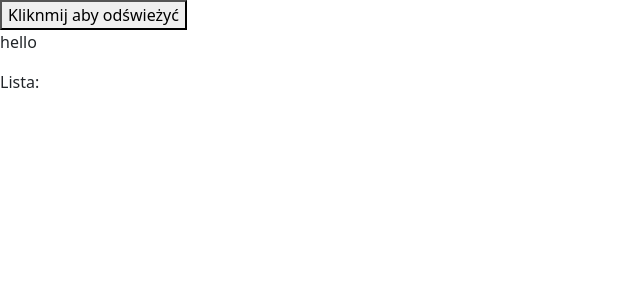
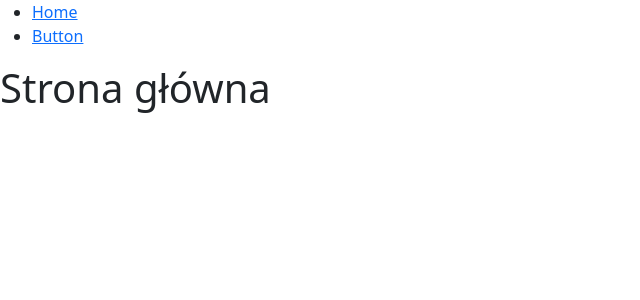
Before and after one commit to mateu52/excecise-project, a React (Create React App) app: page / in a window 1280 px wide. Shown: the top 300 px of the page, without its empty margins (0-640 px from the left). Built offline with nearby package versions, Linux system fonts and the light colour scheme.

Commit message:
route user page

```diff
--- a/package.json
+++ b/package.json
@@ -12,7 +12,8 @@
     "react-bootstrap": "^2.5.0",
     "react-dom": "^18.2.0",
     "react-redux": "^8.0.4",
-    "react-scripts": "^2.1.3",
+    "react-router-dom": "^6.4.2",
+    "react-scripts": "^5.0.1",
     "redux": "^4.2.0",
     "redux-thunk": "^2.4.1",
     "web-vitals": "^2.1.4"
--- a/src/App.js
+++ b/src/App.js
@@ -2,13 +2,33 @@ import './';
 import 'bootstrap/dist/css/bootstrap.min.css';
 import './App.css';
 import React from 'react';
+import Home from './components/home';
 import Btn from './components/refreshbutton/btn';
+import { BrowserRouter as Router, Routes, Route, Link } from 'react-router-dom';
+import Userinfo from './components/refreshbutton/userinfo';
+
 
 function App() {
   return (
-    <>
-        <Btn />
-    </>
+    <Router>
+      <div>
+        <nav>
+          <ul>
+            <li>
+              <Link to='/'>Home</Link>
+            </li>
+            <li>
+              <Link to='/buttonusers'>Button</Link>
+            </li>
+          </ul>
+        </nav>
+        <Routes>
+          <Route path='/' element={<Home />} />
+          <Route path='/buttonusers/:userId' element={<Userinfo />} />
+          <Route path='/buttonusers' element={<Btn />} />
+        </Routes>
+      </div>
+    </Router>
   );
 }
 
--- /dev/null
+++ b/src/components/home.js
@@ -0,0 +1,12 @@
+import React from 'react';
+
+
+function Home() {
+  return (
+    <div>
+        <h1>Strona główna</h1>
+    </div>
+  )
+}
+
+export default Home;
--- a/src/components/refreshbutton/btn.js
+++ b/src/components/refreshbutton/btn.js
@@ -2,6 +2,7 @@ import React from "react";
 import Usersview from "./userview";
 import { connect } from 'react-redux'
 import { fetchUsers } from '../redux'
+import { Link } from 'react-router-dom';
 
 function Btn({users, fetchUsers }){
 
@@ -10,7 +11,18 @@ function Btn({users, fetchUsers }){
         <>
         <button onClick={fetchUsers}> Kliknmij aby odświeżyć</button>
         <p>hello</p>
-        <Usersview dane={users} />
+
+        {users && users.map((user) => (
+            <div key={user.login.uuid}>
+                <Link to={`/buttonusers/${user.login.username}`} >
+                    <Usersview
+                        name={user.name.first}
+                        lastName={user.name.last}
+                    />
+                </Link>
+            </div>
+        ))}
+
         </>
     )
 }
--- /dev/null
+++ b/src/components/refreshbutton/userinfo.js
@@ -0,0 +1,33 @@
+import React from "react";
+import { connect } from 'react-redux'
+import { useParams } from "react-router-dom";
+import { fetchUsers } from '../redux'
+
+function UserInfo({ users }){
+    const { userId } = useParams();
+    const { name } = users.find((users) => users.login.username === userId );
+    console.log({name})
+    console.log({users})
+    return(
+        <>
+            <div>
+            <p>Imię: {name.first} </p>
+            <p>Nazwisko: {name.last}</p>
+
+        </div>
+        </>
+    )
+}
+
+
+
+
+const mapStateToProps = state => ({
+    users: state.users.users
+})
+const mapDispatchToProps = dispatch => ({
+    fetchUsers: () => dispatch(fetchUsers())
+})
+
+export default connect(mapStateToProps, mapDispatchToProps)(UserInfo);
+//Dispatch stanu i funkcji fetch-ującej
--- a/src/components/refreshbutton/userview.js
+++ b/src/components/refreshbutton/userview.js
@@ -1,14 +1,9 @@
 import React from "react";
 
-function Usersview(dane){
-    console.log(dane.dane);
+function Usersview(props){
     return(
         <div>
-            <p>Lista: </p>
-            {dane.dane && dane.dane.map((user) => {
-                return <p>{user.name.first }, {user.name.last }</p>
-            })}
-
+            <p>Imię: {props.name}, Nazwisko: {props.lastName}</p>
         </div>
     );
 }
```
Also changed, not shown: 2 other files (tests, documents, lock files or other folders).
